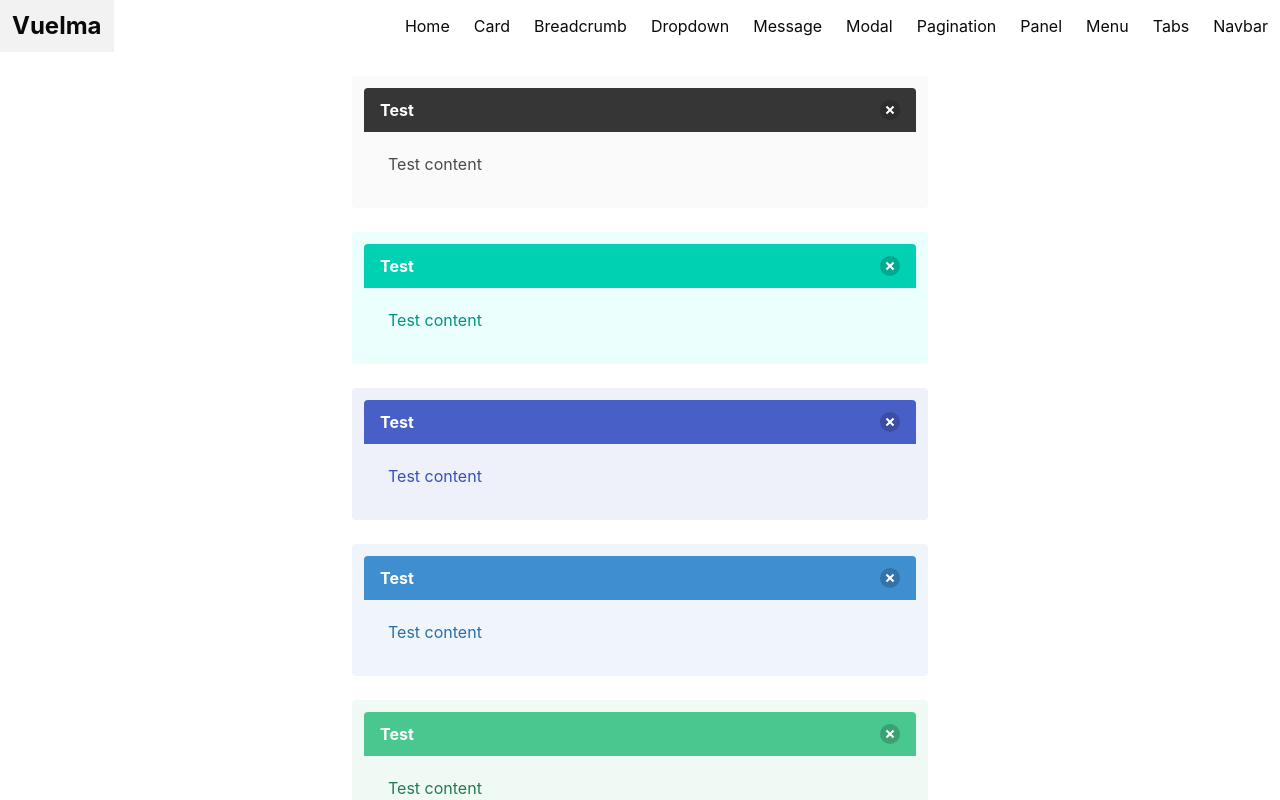
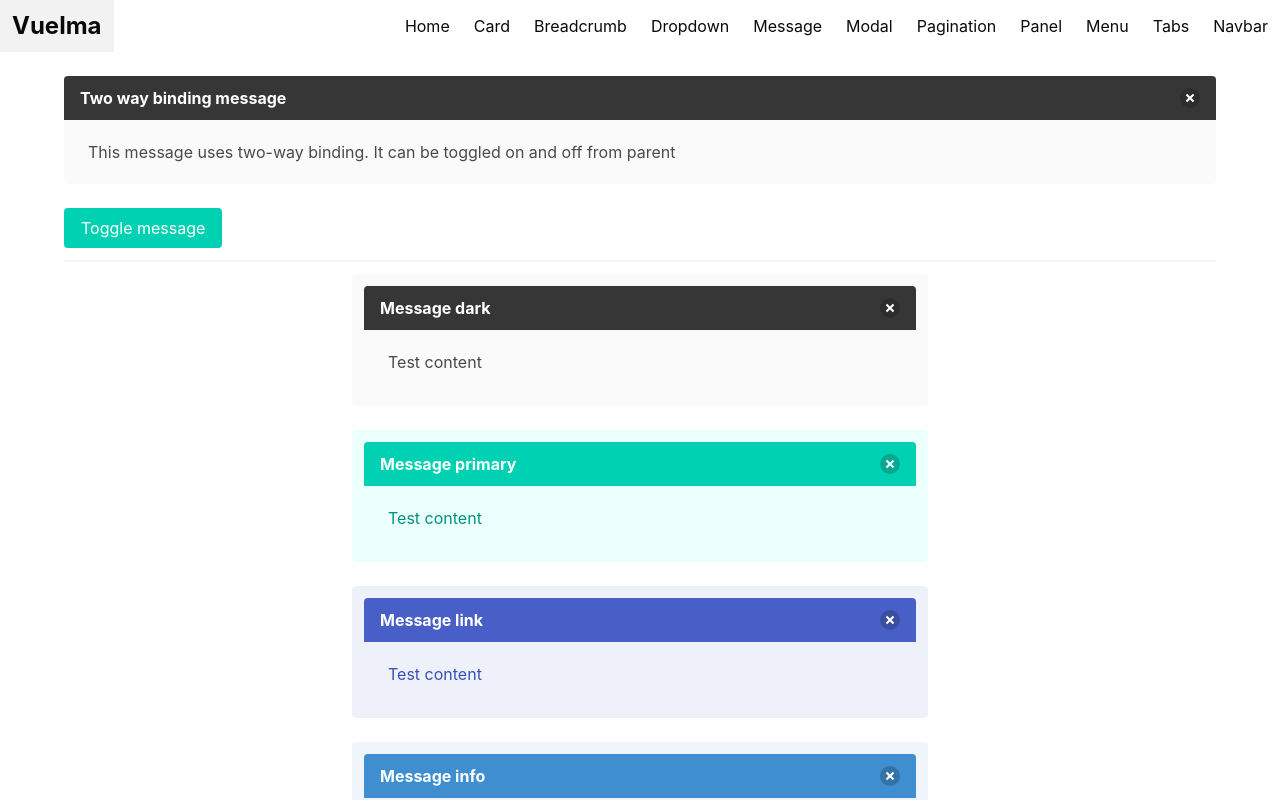
Before and after one commit to huuff/vuelma, a Vue app: page /message in a window 1280 px wide. Shown: the top 800 px of the page. Built offline with nearby package versions, Linux system fonts and the light colour scheme.

Commit message:
using two-way binding

```diff
--- a/src/components/BaseMessage.vue
+++ b/src/components/BaseMessage.vue
@@ -1,12 +1,12 @@
 <template>
-<article class="message" v-show="show" :class="`is-${color}`">
+<article class="message" v-show="actualShow" :class="`is-${color}`">
   <header class="message-header">
     <p v-if="title">{{ title }}</p>
     <slot name="header"></slot>
     <button v-if="closeable"
       class="delete"
       aria-label="delete"
-      @click="$emit('close')"
+      @click="actualShow = false"
     ></button>
   </header>
   <div class="message-body">
@@ -16,7 +16,7 @@
 </template>
 
 <script setup lang="ts">
-import { useSlots, } from 'vue';
+import { useSlots, ref, computed } from 'vue';
 import { BulmaColor } from '@/types/bulma-color';
 
 const props = withDefaults(defineProps<{
@@ -26,13 +26,23 @@ const props = withDefaults(defineProps<{
   color?: BulmaColor;
 }>(), {
   closeable: false,
-  show: true,
+  show: undefined,
   color: 'dark',
 });
 
 const emit = defineEmits<{
-  (event: 'close'): void
+  (event: 'update:show', newShow: boolean): void
 }>();
+
+const internalShow = ref(true);
+
+const actualShow = computed({
+  get: () => props.show ?? internalShow.value,
+  set: (newShow: boolean) => {
+    internalShow.value = newShow;
+    emit('update:show', newShow);
+  },
+});
 
 const slots = useSlots();
 
--- a/src/pages/ExampleMessage.vue
+++ b/src/pages/ExampleMessage.vue
@@ -1,13 +1,25 @@
 <template>
 <div class="is-centered mt-5 is-flex-direction-column">
-  <base-message v-for="(message, i) in messages"
+  <base-message
+    title="Two way binding message"
+    closeable
+    color="dark"
+    v-model:show="twoWayBoundShow"
+  >
+    This message uses two-way binding. It can be toggled on and off from parent
+  </base-message>
+  <button
+    type="button"
+    @click="twoWayBoundShow = !twoWayBoundShow"
+    class="button is-primary mx-auto"
+  >Toggle message</button>
+  <hr class="my-3">
+  <base-message v-for="color in colorArray"
     class="column is-half mx-auto"
-    title="Test"
+    :title="`Message ${color}`"
     closeable
-    :show="message.show.value"
-    :key="`message-${i}`"
-    :color="message.color"
-    @close="message.show.value = false"
+    :key="`message-${color}`"
+    :color="color"
     >
     Test content
   </base-message>
@@ -15,21 +27,9 @@
 </template>
 
 <script setup lang="ts">
-import { ref, Ref } from 'vue';
-import { colorArray, BulmaColor } from '@/types/bulma-color';
+import { ref, } from 'vue';
+import { colorArray, } from '@/types/bulma-color';
 import BaseMessage from '@/components/BaseMessage.vue';
 
-interface ExampleMessageType {
-  color: BulmaColor;
-  show: Ref<boolean>;
-}
-
-const messages: ExampleMessageType[] = [];
-
-for (let i = 0; i < colorArray.length; i++) {
-  messages.push({
-    color: colorArray[i],
-    show: ref(true),
-  });
-}
+const twoWayBoundShow = ref(true);
 </script>
--- a/src/pages/ExampleModal.vue
+++ b/src/pages/ExampleModal.vue
@@ -30,7 +30,7 @@
 </base-modal>
 
 <base-modal closeable class="has-text-white">
-  This modal has no two-way binding, once closed, it cannot be opened again.
+  This modal has no two-way binding. Once closed, it cannot be opened again.
 </base-modal>
 </template>
 
```
Also changed, not shown: 2 other files (tests, documents, lock files or other folders).
